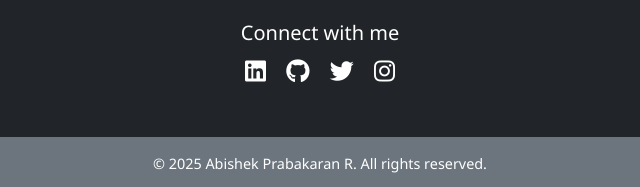
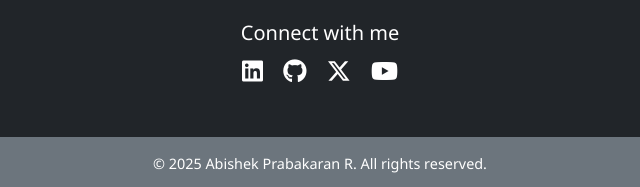
Before and after one commit to abishekprab/portfoliowebsite, a plain HTML site: page Project2.html in a window 1280 px wide. Shown: the part 1360-1547 px from the top of the page, 320-960 px from the left. Drawn offline with nearby package versions, Linux system fonts and the light colour scheme.

Commit message:
updated social media

```diff
--- a/Project2.html
+++ b/Project2.html
@@ -92,10 +92,12 @@
 
       <div class="text-center mt-4">
         <h5>Connect with me</h5>
-        <a href="#" class="text-white fs-4 mx-2"><i class="fab fa-linkedin"></i></a>
-        <a href="#" class="text-white fs-4 mx-2"><i class="fab fa-github"></i></a>
-        <a href="#" class="text-white fs-4 mx-2"><i class="fab fa-twitter"></i></a>
-        <a href="#" class="text-white fs-4 mx-2"><i class="fab fa-instagram"></i></a>
+                <a href="https://www.linkedin.com/in/abishek-prabakaran-ramkumar/" class="text-white fs-4 mx-2"><i
+            class="fab fa-linkedin"></i></a>
+        <a href="https://github.com/abishekprab" class="text-white fs-4 mx-2"><i class="fab fa-github"></i></a>
+        <a href="https://x.com/abishekprabaka2" class="text-white fs-4 mx-2"><i class="fab fa-x-twitter"></i></a>
+        <a href="https://www.youtube.com/channel/UCuLX4A09OKyq7HsbUzjGMtg" class="text-white fs-4 mx-2"><i
+            class="fab fa-youtube"></i></a>
       </div>
     </div>
   </section>
```
Also changed, not shown: Project1.html (+6 -4 lines), Project3.html (+6 -4 lines), index.html (+4 -4 lines).
